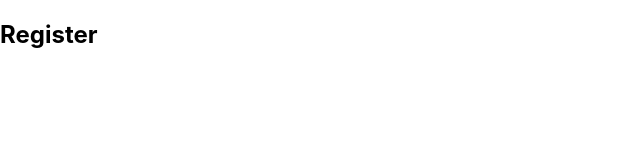
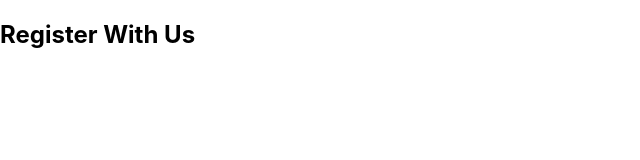
Before and after one commit to JAYMAC1/react-playground, a React (Create React App) app: page / in a window 1280 px wide. Shown: the top 160 px of the page, without its empty margins (0-640 px from the left). Built offline with nearby package versions, Linux system fonts and the light colour scheme.

Commit message:
create page - form

```diff
--- a/src/pages/create/Create.jsx
+++ b/src/pages/create/Create.jsx
@@ -5,7 +5,8 @@ const Create = () => {
   return (
     <div className='container'>
       <form className='form'>
-        <h2>Register</h2>
+        <h2>Register With Us</h2>
+        <div className='form-control'></div>
       </form>
     </div>
   )
```
